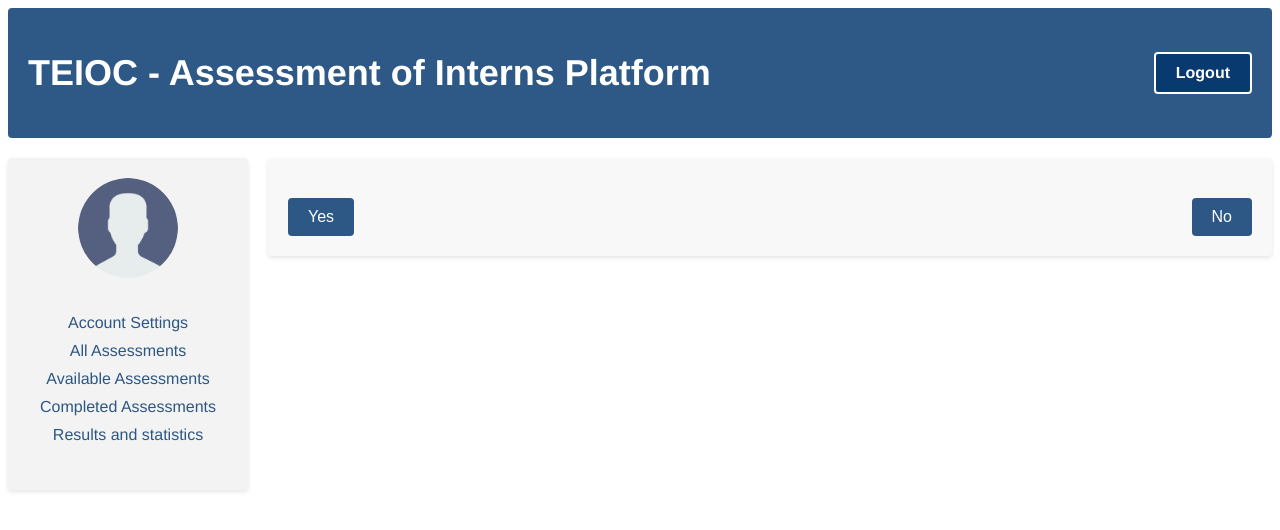
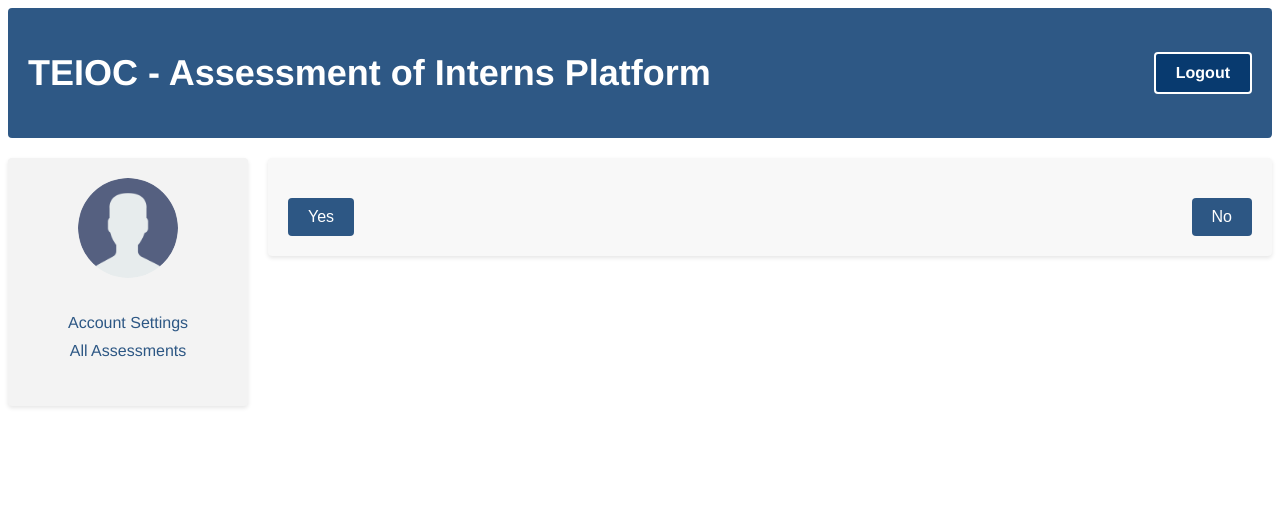
Before and after one commit to TEIOC/teioc-front, a React (Create React App) app: page /confirm-take-assessment/1 in a window 1280 px wide. Shown: the top 530 px of the page. Built offline with nearby package versions, Linux system fonts and the light colour scheme; no server answers.

Commit message:
deactivate / activate account

```diff
--- a/src/components/forms/AccountSettingsForm.js
+++ b/src/components/forms/AccountSettingsForm.js
@@ -92,6 +92,7 @@ const AccountSettingsForm = () => {
         try {
             await deactivateIntern(intern.id);
             setIsActivated(false); // Update the activation status in the local state after successful deactivation
+            window.location.reload(); // Refresh the page
         } catch (error) {
             console.error('Error deactivating account:', error);
             setError('Failed to deactivate account.');
@@ -102,11 +103,13 @@ const AccountSettingsForm = () => {
         try {
             await activateIntern(intern.id);
             setIsActivated(true); // Update the activation status in the local state after successful activation
+            window.location.reload(); // Refresh the page
         } catch (error) {
             console.error('Error activating account:', error);
             setError('Failed to activate account.');
         }
     };
+
 
     return (
         <div className="specific-form-container">
--- a/src/components/navigation/InternHomeSidebar.js
+++ b/src/components/navigation/InternHomeSidebar.js
@@ -6,7 +6,7 @@ import DefaultProfilePic from '../../styles/DefaultProfilePic.png';
 
 const InternHomeSidebar = () => {
     const intern = GetLoggedinIntern();
-   /*  const isActivated = intern ? intern.status : ''; */
+   const isActivated = intern ? intern.status : '';
     const id = intern ? intern.id : '';
 
     return (
@@ -16,9 +16,13 @@ const InternHomeSidebar = () => {
                 <li className="title">{intern ? intern.name : ''}</li>
                 <li><Link to="/account-settings">Account Settings</Link></li>
                 <li><Link to="/assessments">All Assessments</Link></li>
-                <li><Link to="/available-assessments">Available Assessments</Link></li>
-                <li><Link to="/completed-assessments">Completed Assessments</Link></li>
-                <li><Link to="/statistics">Results and statistics</Link></li>
+                {isActivated ? (
+                    <>
+                        <li><Link to="/available-assessments">Available Assessments</Link></li>
+                        <li><Link to="/completed-assessments">Completed Assessments</Link></li>
+                        <li><Link to="/statistics">Results and statistics</Link></li>
+                    </>
+                ) : null}
                 {/* {isActivated ? (
                     <li><Link to={`/deactivate/${id}`}>Deactivate my account</Link></li>
                 ) : (
```
